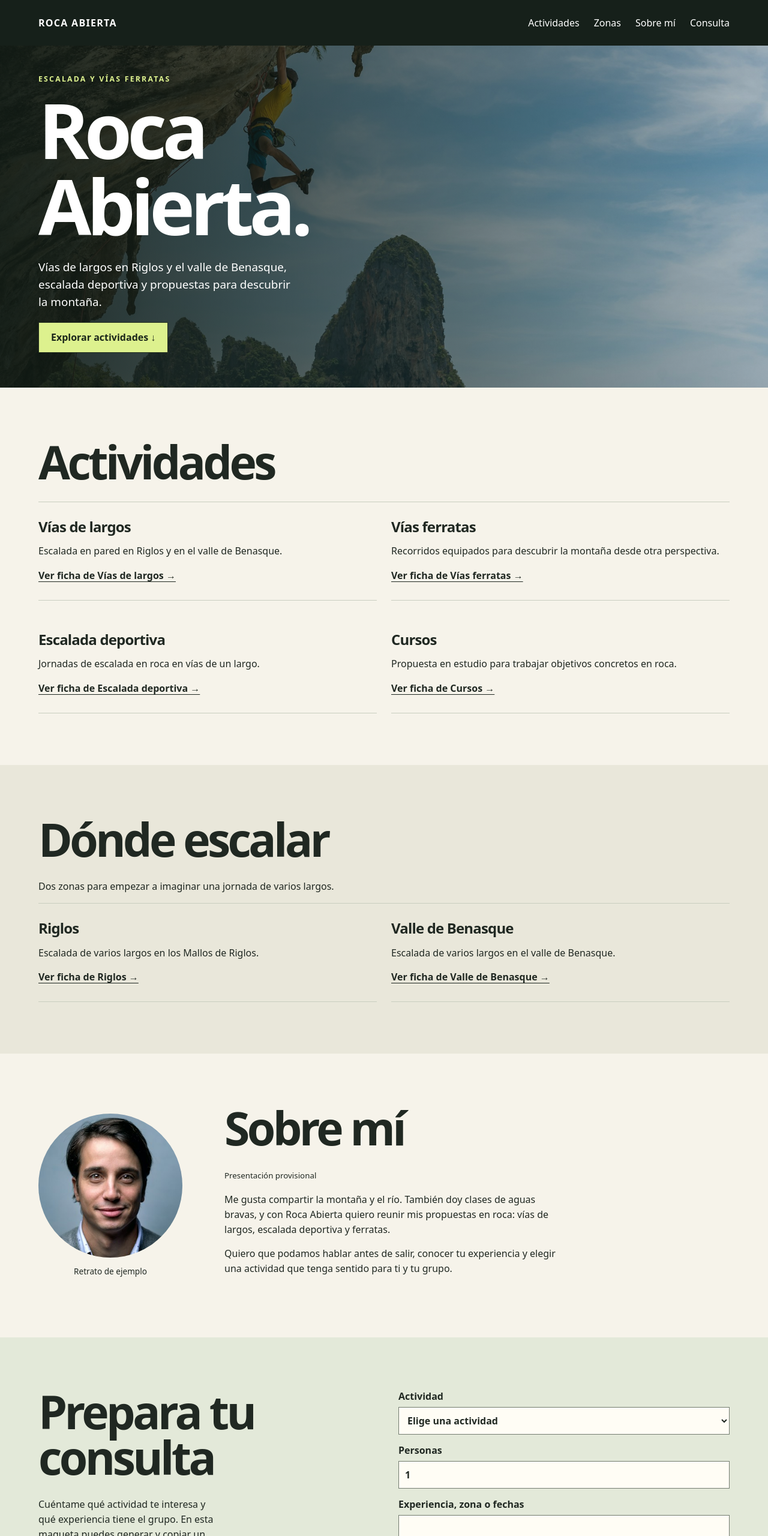
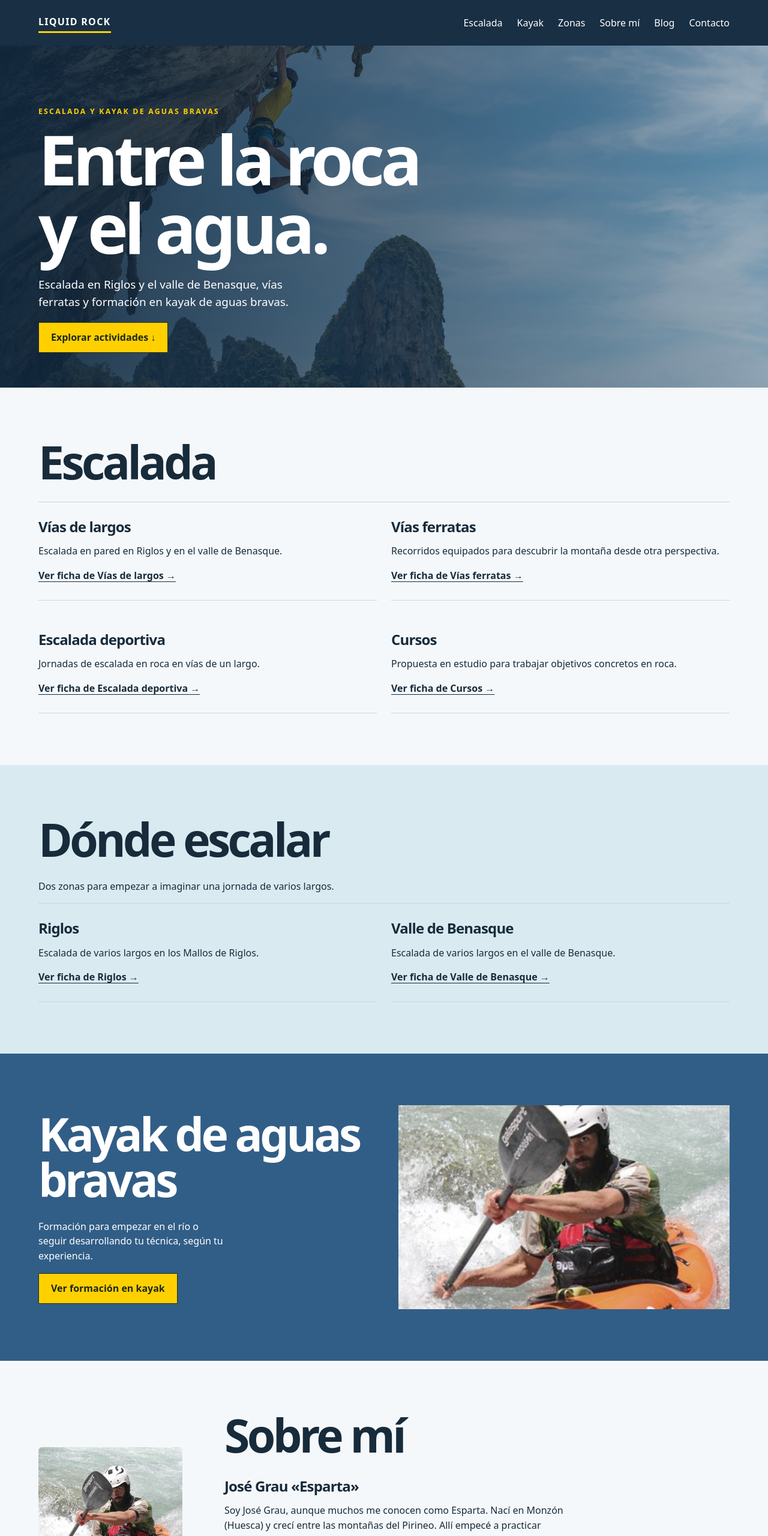
Before and after one commit to packrafting-cat/liquid_rock, a plain HTML site: page dist/index.html in a window 1280 px wide. Shown: the top 2560 px of the page at 60% size. Drawn offline with Linux system fonts and the light colour scheme.

Commit message:
Actualizar la maqueta con la identidad de Liquid Rock

```diff
--- a/dist/estilos.css
+++ b/dist/estilos.css
@@ -1,19 +1,27 @@
-:root{color-scheme:light;--ink:#202822;--paper:#f6f3ea;--lime:#ddf18e;--edge:#c9cec0}
+:root{color-scheme:light;--ink:#172b3b;--paper:#f5f8fa;--lime:#ffd000;--edge:#c5d6e1}
 *{box-sizing:border-box}html{scroll-behavior:smooth}body{margin:0;background:var(--paper);color:var(--ink);font:16px/1.55 system-ui,sans-serif}a{color:inherit}button,select,input,textarea{font:inherit}.wrap{width:min(1160px,90%);margin:auto}
-header{background:#16201a;color:#fff}nav{min-height:76px;display:flex;gap:24px;align-items:center;justify-content:space-between}nav a{text-decoration:none}.brand{font-weight:900;letter-spacing:.08em}.navlinks{display:flex;gap:24px}
-.hero{min-height:630px;display:grid;align-items:end;color:white;background:linear-gradient(90deg,#111b15eb 0%,#111b1577 65%,#111b1533),url(escalada.jpg) center 48%/cover,#29372d}.hero .wrap{margin-bottom:70px}.eyebrow{font-size:.77rem;letter-spacing:.18em;text-transform:uppercase;font-weight:800}.hero .eyebrow{color:var(--lime)}h1,h2,h3,p{margin-top:0}h1,h2{line-height:.99;letter-spacing:-.06em}h1{font-size:clamp(4rem,11vw,9rem);margin-bottom:24px}h2{font-size:clamp(2.65rem,6vw,5rem);margin-bottom:28px}h3{font-size:1.5rem;letter-spacing:-.035em;margin-bottom:10px}.hero p:not(.eyebrow){max-width:420px;font-size:1.18rem}.button{display:inline-block;background:var(--lime);color:#1b271a;border:1px solid #273220;padding:12px 20px;text-decoration:none;font-weight:750;cursor:pointer}.button:hover{background:#edfac2}
-section{padding:86px 0}.cards{display:grid;grid-template-columns:repeat(3,1fr);border-top:1px solid var(--edge);gap:24px}.cards article{padding:24px 0 0;display:flex;flex-direction:column;align-items:flex-start}.cards p{flex:1}.cards a{font-weight:750;text-underline-offset:.25em}.consult{background:#e3e9d9}.split{display:grid;grid-template-columns:1fr 1fr;gap:48px}.split p{max-width:34ch}form{display:grid;gap:14px}label{display:grid;gap:5px;font-weight:650}select,input,textarea{width:100%;padding:10px;background:#fffdf5;border:1px solid #737c70;color:var(--ink);border-radius:0}textarea{resize:vertical}form .button{justify-self:start}#resultado{padding:14px;border-left:3px solid #586b44;white-space:pre-wrap;overflow-wrap:anywhere}footer{padding:26px 0;background:#16201a;color:white}
+header{background:#182f44;color:#fff}nav{min-height:76px;display:flex;gap:24px;align-items:center;justify-content:space-between}nav a{text-decoration:none}.brand{font-weight:900;letter-spacing:.08em}.navlinks{display:flex;gap:24px}
+.hero{min-height:630px;display:grid;align-items:end;color:white;background:linear-gradient(90deg,#10273ded 0%,#122b457d 65%,#18354b42),url(escalada.jpg) center 48%/cover,#315e87}.hero .wrap{margin-bottom:70px}.eyebrow{font-size:.77rem;letter-spacing:.18em;text-transform:uppercase;font-weight:800}.hero .eyebrow{color:var(--lime)}h1,h2,h3,p{margin-top:0}h1,h2{line-height:.99;letter-spacing:-.06em}h1{font-size:clamp(4rem,11vw,9rem);margin-bottom:24px}h2{font-size:clamp(2.65rem,6vw,5rem);margin-bottom:28px}h3{font-size:1.5rem;letter-spacing:-.035em;margin-bottom:10px}.hero p:not(.eyebrow){max-width:420px;font-size:1.18rem}.button{display:inline-block;background:var(--lime);color:#1b271a;border:1px solid #273220;padding:12px 20px;text-decoration:none;font-weight:750;cursor:pointer}.button:hover{background:#edfac2}
+section{padding:86px 0}.cards{display:grid;grid-template-columns:repeat(3,1fr);border-top:1px solid var(--edge);gap:24px}.cards article{padding:24px 0 0;display:flex;flex-direction:column;align-items:flex-start}.cards p{flex:1}.cards a{font-weight:750;text-underline-offset:.25em}.consult{background:#e3f0f5}.split{display:grid;grid-template-columns:1fr 1fr;gap:48px}.split p{max-width:34ch}form{display:grid;gap:14px}label{display:grid;gap:5px;font-weight:650}select,input,textarea{width:100%;padding:10px;background:#fffdf5;border:1px solid #737c70;color:var(--ink);border-radius:0}textarea{resize:vertical}form .button{justify-self:start}#resultado{padding:14px;border-left:3px solid #586b44;white-space:pre-wrap;overflow-wrap:anywhere}footer{padding:26px 0;background:#182f44;color:white}
 @media(max-width:680px){.navlinks{gap:12px;font-size:.88rem}nav{gap:12px}.hero{min-height:530px}.hero .wrap{margin-bottom:50px}section{padding:58px 0}.cards,.split{grid-template-columns:1fr;gap:24px}.cards article+article{border-top:1px solid var(--edge)}}
 
-:focus-visible{outline:3px solid #57761c;outline-offset:4px}
+:focus-visible{outline:3px solid #315e87;outline-offset:4px}
 .hero h1{font-size:clamp(3.5rem,10vw,8rem)}
 .hero{min-height:570px}.hero .wrap{margin-bottom:58px}
 .section-intro{max-width:58ch}.cards{grid-template-columns:repeat(2,1fr)}
 .cards article{border-bottom:1px solid var(--edge);padding:22px 0 28px}
-.zonas{background:#e9e7da}.profile{display:grid;grid-template-columns:minmax(150px,240px) 1fr;gap:clamp(24px,6vw,70px);align-items:center}
+.zonas{background:#d9ebf1}.profile{display:grid;grid-template-columns:minmax(150px,240px) 1fr;gap:clamp(24px,6vw,70px);align-items:center}
 .profile figure{margin:0}.profile img{width:100%;height:auto;display:block;border-radius:50%}
 .profile figcaption{font-size:.85rem;margin-top:12px;text-align:center}
 .profile p{max-width:62ch}.detail{padding:76px 0}.detail .wrap{max-width:730px}
 .detail h1{font-size:clamp(3rem,8vw,6.5rem)}.detail h2{font-size:clamp(1.8rem,4vw,2.8rem);margin-top:35px}
 .detail p,.detail li{max-width:64ch}.detail li+li{margin-top:8px}.detail .button{margin-top:12px}
 @media(max-width:680px){nav{flex-wrap:wrap;padding:12px 0}.navlinks{flex-wrap:wrap}.cards,.profile{grid-template-columns:1fr}.profile figure{max-width:170px}.hero{min-height:490px}}
+
+.brand{color:#fff;border-bottom:3px solid #ffd000;padding-block:3px;white-space:nowrap}
+.hero h1{font-size:clamp(3rem,9vw,7.5rem)}
+.kayak-band{background:#315e87;color:#fff}
+.kayak-band .split{align-items:center}
+.kayak-band img{width:100%;height:clamp(200px,36vw,340px);object-fit:cover;object-position:center 38%}
+.profile img{border-radius:6px;aspect-ratio:410/455;object-fit:cover}
+#contacto h2{font-size:clamp(2.25rem,5vw,4rem)}
--- a/dist/index.html
+++ b/dist/index.html
@@ -3,43 +3,51 @@
 <head>
   <meta charset="utf-8">
   <meta name="viewport" content="width=device-width, initial-scale=1">
-  <meta name="description" content="Maqueta de Roca Abierta: escalada de varios largos en Riglos y Benasque, ferratas y escalada deportiva.">
+  <meta name="description" content="Maqueta de Liquid Rock: escalada de varios largos en Riglos y Benasque, ferratas y escalada deportiva.">
   <meta name="robots" content="noindex">
-  <title>Escalada y vías ferratas · Roca Abierta</title>
+  <title>Escalada y kayak de aguas bravas · Liquid Rock</title>
   <link rel="stylesheet" href="estilos.css">
 </head>
 <body>
 <header><nav class="wrap" aria-label="Navegación principal">
-  <a class="brand" href="./">ROCA ABIERTA</a>
+  <a class="brand" href="./">LIQUID ROCK</a>
   <div class="navlinks">
-    <a href="#actividades">Actividades</a><a href="#zonas">Zonas</a><a href="#sobre-mi">Sobre mí</a><a href="#consulta">Consulta</a>
+    <a href="#actividades">Escalada</a><a href="kayak/">Kayak</a><a href="#zonas">Zonas</a><a href="#sobre-mi">Sobre mí</a><a href="blog/">Blog</a><a href="#contacto">Contacto</a>
   </div>
 </nav></header>
 <main>
-<div class="hero"><div class="wrap"><p class="eyebrow">Escalada y vías ferratas</p><h1>Roca<br>Abierta.</h1><p>Vías de largos en Riglos y el valle de Benasque, escalada deportiva y propuestas para descubrir la montaña.</p><a class="button" href="#actividades">Explorar actividades ↓</a></div></div>
+<div class="hero"><div class="wrap"><p class="eyebrow">Escalada y kayak de aguas bravas</p><h1>Entre la roca<br>y el agua.</h1><p>Escalada en Riglos y el valle de Benasque, vías ferratas y formación en kayak de aguas bravas.</p><a class="button" href="#actividades">Explorar actividades ↓</a></div></div>
 <section id="actividades"><div class="wrap">
-  <h2>Actividades</h2><div class="cards"><article><h3>Vías de largos</h3><p>Escalada en pared en Riglos y en el valle de Benasque.</p><a href="vias-de-largos/">Ver ficha de Vías de largos →</a></article><article><h3>Vías ferratas</h3><p>Recorridos equipados para descubrir la montaña desde otra perspectiva.</p><a href="vias-ferratas/">Ver ficha de Vías ferratas →</a></article><article><h3>Escalada deportiva</h3><p>Jornadas de escalada en roca en vías de un largo.</p><a href="escalada-deportiva/">Ver ficha de Escalada deportiva →</a></article><article><h3>Cursos</h3><p>Propuesta en estudio para trabajar objetivos concretos en roca.</p><a href="cursos/">Ver ficha de Cursos →</a></article></div>
+  <h2>Escalada</h2><div class="cards"><article><h3>Vías de largos</h3><p>Escalada en pared en Riglos y en el valle de Benasque.</p><a href="vias-de-largos/">Ver ficha de Vías de largos →</a></article><article><h3>Vías ferratas</h3><p>Recorridos equipados para descubrir la montaña desde otra perspectiva.</p><a href="vias-ferratas/">Ver ficha de Vías ferratas →</a></article><article><h3>Escalada deportiva</h3><p>Jornadas de escalada en roca en vías de un largo.</p><a href="escalada-deportiva/">Ver ficha de Escalada deportiva →</a></article><article><h3>Cursos</h3><p>Propuesta en estudio para trabajar objetivos concretos en roca.</p><a href="cursos/">Ver ficha de Cursos →</a></article></div>
 </div></section>
 <section id="zonas" class="zonas"><div class="wrap">
   <h2>Dónde escalar</h2><p class="section-intro">Dos zonas para empezar a imaginar una jornada de varios largos.</p><div class="cards"><article><h3>Riglos</h3><p>Escalada de varios largos en los Mallos de Riglos.</p><a href="riglos/">Ver ficha de Riglos →</a></article><article><h3>Valle de Benasque</h3><p>Escalada de varios largos en el valle de Benasque.</p><a href="valle-de-benasque/">Ver ficha de Valle de Benasque →</a></article></div>
 </div></section>
+<section class="kayak-band"><div class="wrap split">
+  <div><h2>Kayak de aguas bravas</h2><p>Formación para empezar en el río o seguir desarrollando tu técnica, según tu experiencia.</p><a class="button" href="kayak/">Ver formación en kayak</a></div>
+  <img src="jose-grau.jpg" width="410" height="455" alt="José Grau remando en aguas bravas en un kayak naranja" loading="lazy">
+</div></section>
 <section id="sobre-mi"><div class="wrap profile">
-  <figure><img src="avatar.jpg" width="320" height="320" alt="" loading="lazy"><figcaption>Retrato de ejemplo</figcaption></figure>
-  <div><h2>Sobre mí</h2><p><small>Presentación provisional</small></p>
-  <p>Me gusta compartir la montaña y el río. También doy clases de aguas bravas, y con Roca Abierta quiero reunir mis propuestas en roca: vías de largos, escalada deportiva y ferratas.</p>
-  <p>Quiero que podamos hablar antes de salir, conocer tu experiencia y elegir una actividad que tenga sentido para ti y tu grupo.</p></div>
+  <figure><img src="jose-grau.jpg" width="410" height="455" alt="José Grau practicando kayak" loading="lazy"></figure>
+  <div><h2>Sobre mí</h2><h3>José Grau «Esparta»</h3>
+  <p>Soy José Grau, aunque muchos me conocen como Esparta. Nací en Monzón (Huesca) y crecí entre las montañas del Pirineo. Allí empecé a practicar deportes de montaña y descubrí las aguas bravas, que desde entonces forman parte de mi vida y de mi trabajo.</p>
+  <p>Con Liquid Rock quiero compartir también mi afición por la escalada. Me gusta hablar antes de salir, conocer tu experiencia y buscar una jornada en roca que encaje con tu grupo, desde una primera salida hasta una vía de varios largos.</p></div>
+</div></section>
+<section id="contacto" class="zonas"><div class="wrap split">
+  <div><h2>Contacto y redes</h2><p><a href="https://www.instagram.com/liquid_rock_11/">Instagram · @liquid_rock_11</a></p><p>Correo electrónico: pendiente de confirmar.</p><a href="#consulta">Preparar una consulta</a></div>
+  <div><h2>Blog</h2><p>Notas sobre escalada, kayak y jornadas entre la roca y el agua.</p><a href="blog/">Ir al blog →</a></div>
 </div></section>
 <section id="consulta" class="consult"><div class="wrap split">
   <div><h2>Prepara tu consulta</h2><p>Cuéntame qué actividad te interesa y qué experiencia tiene el grupo. En esta maqueta puedes generar y copiar un borrador de consulta.</p></div>
   <form id="formulario">
-    <label>Actividad<select id="modalidad" required><option value="">Elige una actividad</option><option>Vías de largos</option><option>Vías ferratas</option><option>Escalada deportiva</option><option>Cursos</option></select></label>
+    <label>Actividad<select id="modalidad" required><option value="">Elige una actividad</option><option>Vías de largos</option><option>Vías ferratas</option><option>Escalada deportiva</option><option value="Cursos">Cursos de escalada</option><option>Kayak de aguas bravas</option></select></label>
     <label>Personas<input type="number" id="personas" min="1" step="1" value="1" required></label>
     <label>Experiencia, zona o fechas<textarea id="detalles" rows="4"></textarea></label>
     <button class="button">Generar borrador</button><div id="resultado" role="status" hidden></div><button type="button" class="button" id="copiar" hidden>Copiar borrador</button>
   </form>
 </div></section>
 </main>
-<footer><div class="wrap">Roca Abierta · Maqueta del proyecto</div></footer>
+<footer><div class="wrap">Liquid Rock · Maqueta del proyecto</div></footer>
 <script>
 const modalidad = document.querySelector('#modalidad');
 const resultado = document.querySelector('#resultado');
@@ -59,7 +67,7 @@ document.querySelector('#formulario').addEventListener('submit', evento => {
   evento.preventDefault();
   const personas = document.querySelector('#personas').value;
   const detalles = document.querySelector('#detalles').value.trim();
-  resultado.textContent = ['Hola, me interesa una actividad de Roca Abierta.', 'Actividad: ' + modalidad.value, 'Personas: ' + personas, detalles].filter(Boolean).join('\n');
+  resultado.textContent = ['Hola, me interesa una actividad de Liquid Rock.', 'Actividad: ' + modalidad.value, 'Personas: ' + personas, detalles].filter(Boolean).join('\n');
   resultado.hidden = false;
   copiar.hidden = !navigator.clipboard;
   copiar.textContent = 'Copiar borrador';
```
Also changed, not shown: dist/blog/index.html (added, +19 -0 lines), dist/cursos/index.html (+4 -4 lines), dist/escalada-deportiva/index.html (+4 -4 lines), dist/kayak/index.html (added, +19 -0 lines), dist/riglos/index.html (+4 -4 lines), dist/valle-de-benasque/index.html (+4 -4 lines), dist/vias-de-largos/index.html (+4 -4 lines), dist/vias-ferratas/index.html (+4 -4 lines), dist/avatar.jpg (deleted), dist/jose-grau.jpg (added).
